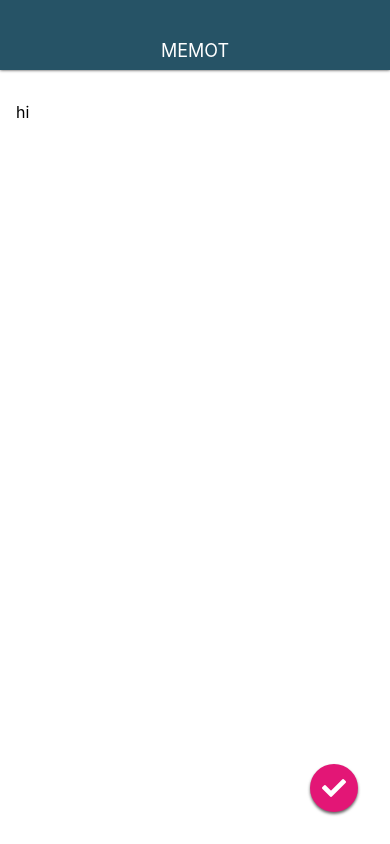
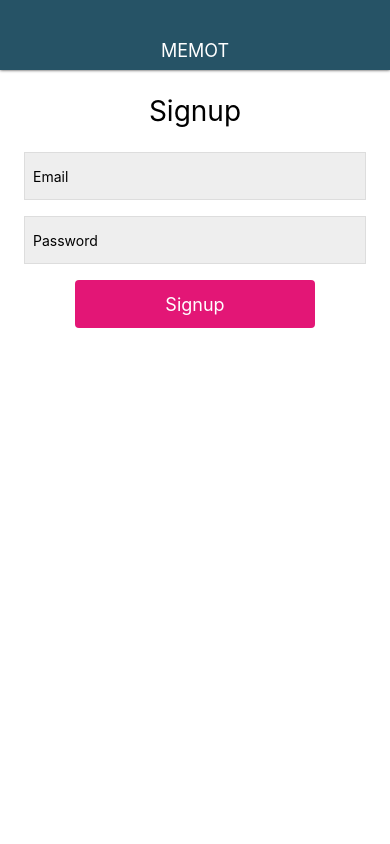
Before and after one commit to hirakumorishima02/react-native-memo-app, a React Native app: screen / in a window 390 px wide. Built offline with nearby package versions, Linux system fonts and the light colour scheme.

Commit message:
Create Login and Signup Screen

```diff
--- a/App.js
+++ b/App.js
@@ -5,13 +5,15 @@ import Appbar from './src/components/Appbar';
 import MemoListScreen from './src/screens/MemoListScreen';
 import MemoDetailScreen from './src/screens/MemoDetailScreen';
 import MemoEditScreen from './src/screens/MemoEditScreen';
+import LoginScreen from './src/screens/LoginScreen';
+import SignupScreen from './src/screens/SignupScreen';
 
 export default function App() {
   return (
     <View style={styles.container}>
       <Appbar />
 
-      <MemoEditScreen />
+      <SignupScreen />
     </View>
   );
 }
--- /dev/null
+++ b/src/screens/LoginScreen.js
@@ -0,0 +1,56 @@
+import React from 'react';
+import { StyleSheet, Text, View, TextInput, TouchableHighlight } from 'react-native';
+
+class LoginScreen extends React.Component {
+    render() {
+        return (
+            <View style={styles.container}>
+                <Text style={styles.title}>
+                    Login
+                </Text>
+                <TextInput style={styles.input} value="Email" />
+                <TextInput style={styles.input} value="Password" />
+                <TouchableHighlight style={styles.button} title="Login" onPress={() => {}}>
+                    <Text style={styles.buttonTitle}>Login</Text>
+                </TouchableHighlight>
+            </View>
+        );
+    }
+}
+
+const styles = StyleSheet.create({
+    container: {
+        flex: 1,
+        width: '100%',
+        padding: 24,
+        backgroundColor: '#FFF',
+    },
+    title: {
+        fontSize: 28,
+        alignSelf: 'center',
+        marginBottom: 24,
+    },
+    input: {
+        backgroundColor: '#eee',
+        height: 48,
+        marginBottom: 16,
+        borderWidth: 1,
+        borderColor: '#DDD',
+        padding: 8,
+    },
+    button: {
+        backgroundColor: '#E31676',
+        height: 48,
+        borderRadius: 4,
+        justifyContent: 'center',
+        alignItems: 'center',
+        width: '70%',
+        alignSelf: 'center',
+    },
+    buttonTitle: {
+        color: '#fff',
+        fontSize: 18,
+    },
+});
+
+export default LoginScreen;
--- /dev/null
+++ b/src/screens/SignupScreen.js
@@ -0,0 +1,56 @@
+import React from 'react';
+import { StyleSheet, Text, View, TextInput, TouchableHighlight } from 'react-native';
+
+class SignupScreen extends React.Component {
+    render() {
+        return (
+            <View style={styles.container}>
+                <Text style={styles.title}>
+                    Signup
+                </Text>
+                <TextInput style={styles.input} value="Email" />
+                <TextInput style={styles.input} value="Password" />
+                <TouchableHighlight style={styles.button} title="Signup" underlayColor="#C70F56" onPress={() => {}}>
+                    <Text style={styles.buttonTitle}>Signup</Text>
+                </TouchableHighlight>
+            </View>
+        );
+    }
+}
+
+const styles = StyleSheet.create({
+    container: {
+        flex: 1,
+        width: '100%',
+        padding: 24,
+        backgroundColor: '#FFF',
+    },
+    title: {
+        fontSize: 28,
+        alignSelf: 'center',
+        marginBottom: 24,
+    },
+    input: {
+        backgroundColor: '#eee',
+        height: 48,
+        marginBottom: 16,
+        borderWidth: 1,
+        borderColor: '#DDD',
+        padding: 8,
+    },
+    button: {
+        backgroundColor: '#E31676',
+        height: 48,
+        borderRadius: 4,
+        justifyContent: 'center',
+        alignItems: 'center',
+        width: '70%',
+        alignSelf: 'center',
+    },
+    buttonTitle: {
+        color: '#fff',
+        fontSize: 18,
+    },
+});
+
+export default SignupScreen;
```
